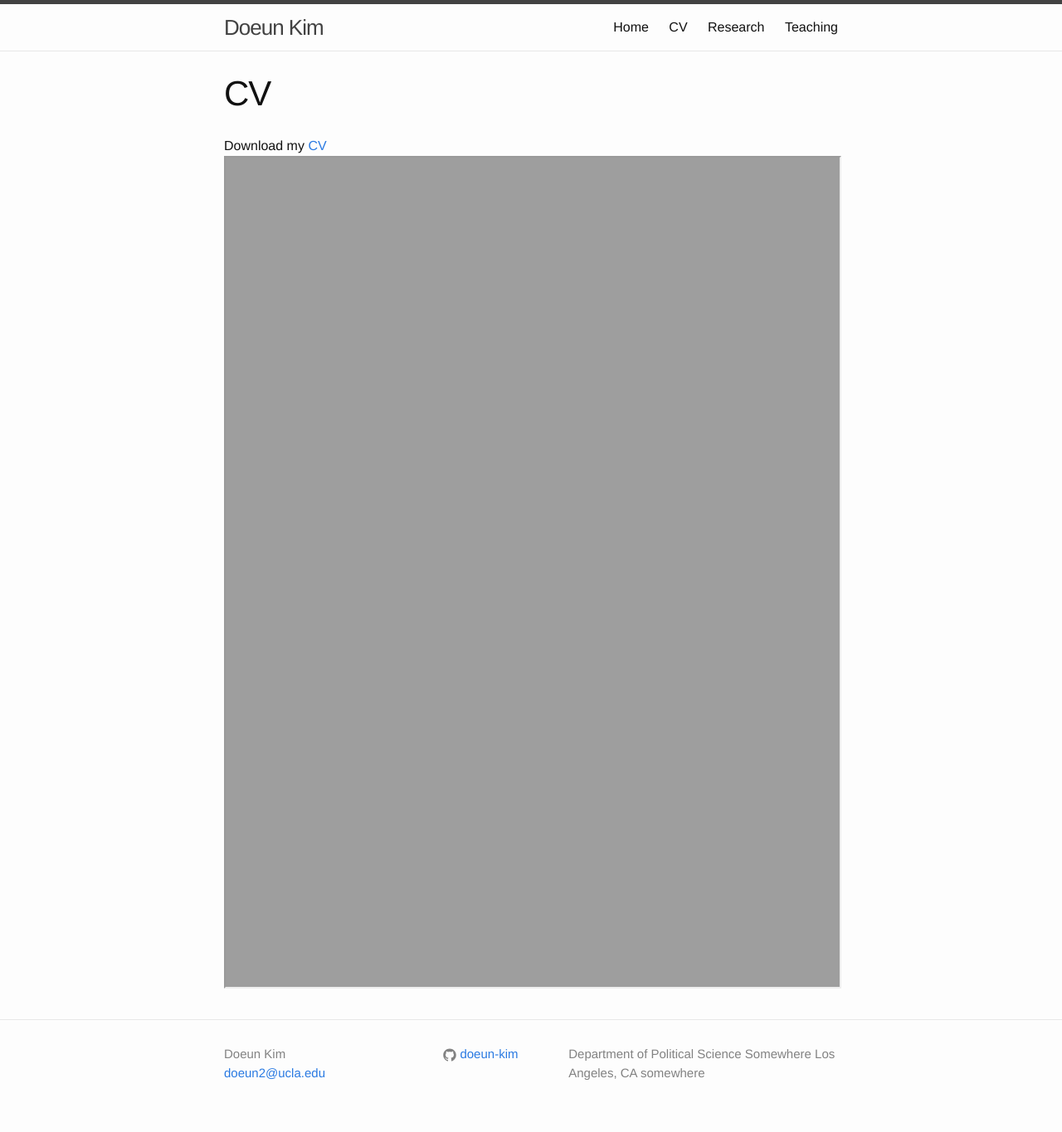
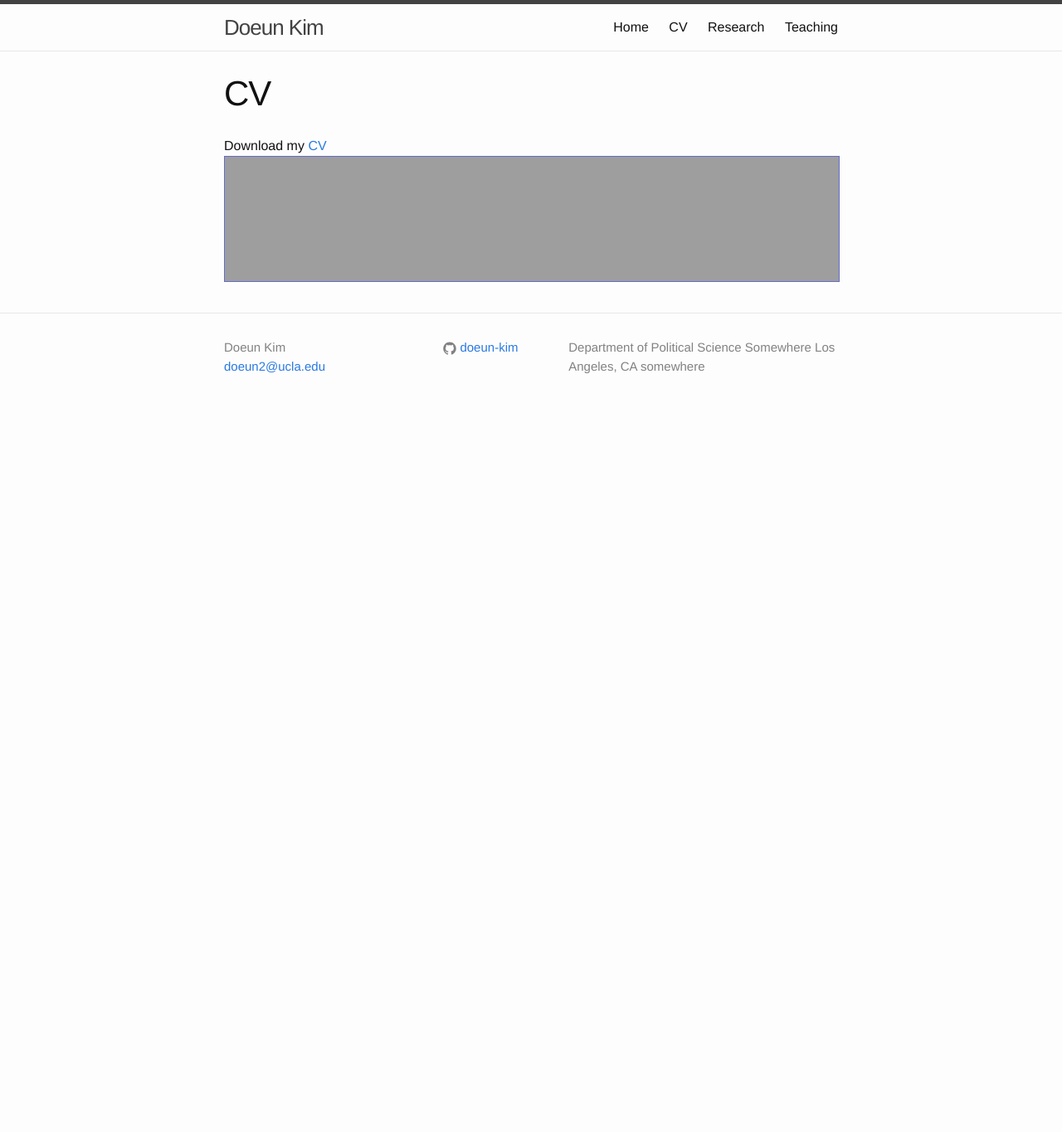
Before and after one commit to soonhong-cho/soonhong-cho.github.io, a Jekyll site: the page cv.html, which Jekyll copies as it is, in a window 1280 px wide. Shown: the whole page at 83% size. Built offline with Jekyll 4.4.1, drawn with Linux system fonts in a browser that asks for light colours; after the commit the page ends 900 px from its top, so only the background shows below that.

Commit message:
Update cv.html

```diff
--- a/cv.html
+++ b/cv.html
@@ -77,8 +77,7 @@
 
 Download my <a href="cv.pdf">CV</a>
 
-<iframe src="http://doeun-kim.github.io/cv.pdf" width="100%" height="1000"></iframe>
-
+<iframe id="fred" style="border:1px solid #666CCC" title="PDF in an i-Frame" src="http://doeun-kim.github.io/cv.pdf" frameborder="1" scrolling="auto" height="100%" width="100%" ></iframe>
 </div>
 
       </div>
```
